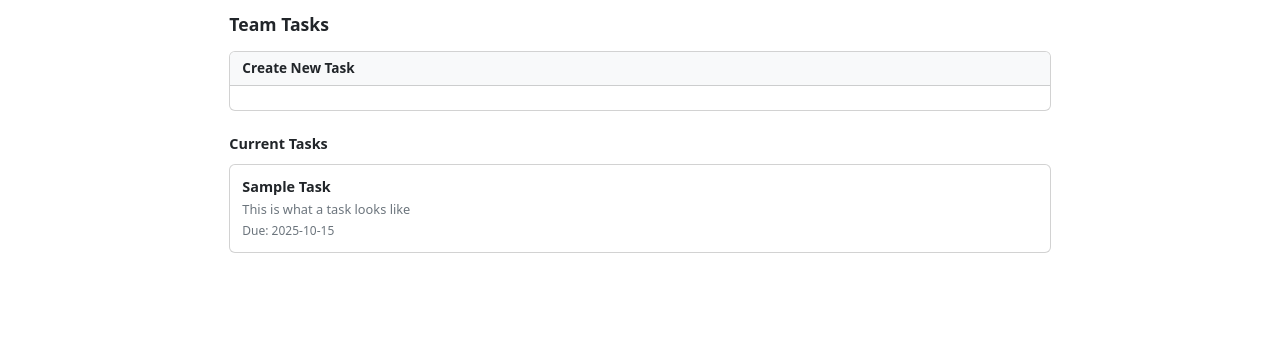
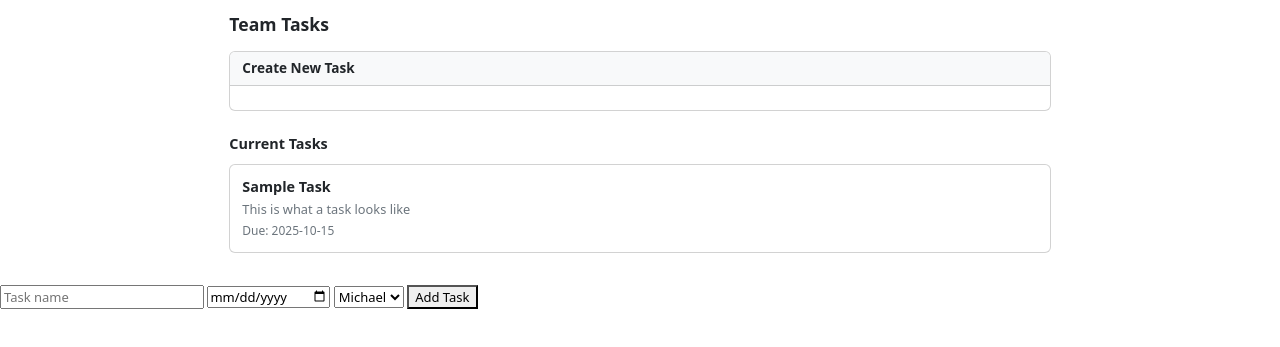
Before and after one commit to Ginepo/assignment-7, a plain HTML site: page index.html in a window 1280 px wide. Shown: the part 55-402 px from the top of the page. Drawn offline with nearby package versions, Linux system fonts and the light colour scheme.

Commit message:
Attempt to implement four task management features

```diff
--- a/index.html
+++ b/index.html
@@ -57,5 +57,20 @@
     <!-- Bootstrap JS -->
     <script src="https://cdn.jsdelivr.net/npm/bootstrap@5.3.0/dist/js/bootstrap.bundle.min.js"></script>
     <script src="script.js"></script>
+
+    <input id="taskName" placeholder="Task name">
+<input id="dueDate" type="date">
+
+<select id="assignedTo">
+  <option>Michael</option>
+  <option>Alex</option>
+  <option>Jordan</option>
+  <option>Taylor</option>
+  <option>Chris</option>
+</select>
+
+<button onclick="addTask()">Add Task</button>
+
+<div id="taskList"></div>
 </body>
 </html>
--- a/script.js
+++ b/script.js
@@ -48,3 +48,22 @@ document.addEventListener('DOMContentLoaded', function() {
 
     // TODO
 });
+
+function addTask() {
+  const name = document.getElementById("taskName").value;
+  const date = document.getElementById("dueDate").value;
+  const person = document.getElementById("assignedTo").value;
+
+  const task = document.createElement("div");
+
+  task.innerHTML = `
+    <h3>${name}</h3>
+    <p>Due: ${date}</p>
+    <p>Assigned to: ${person}</p>
+    <button onclick="this.parentElement.classList.toggle('completed')">
+      Complete
+    </button>
+  `;
+
+  document.getElementById("taskList").appendChild(task);
+}
--- a/styles.css
+++ b/styles.css
@@ -88,3 +88,11 @@ body {
 .task-completed .task-title {
     text-decoration: line-through;
 }
+.completed {
+  text-decoration: line-through;
+  background-color: lightgreen;
+}
+
+.overdue {
+  background-color: lightcoral;
+}
```
